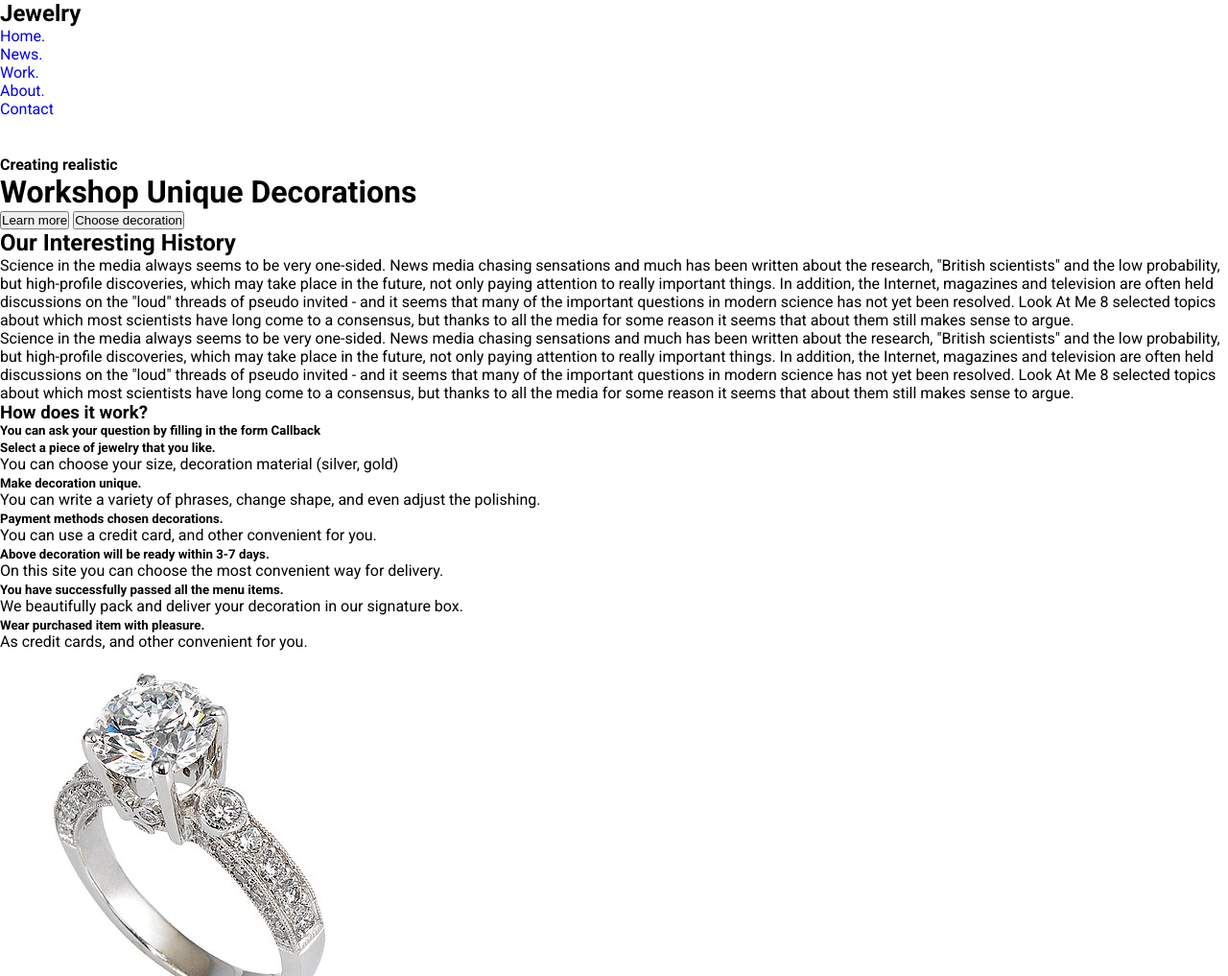
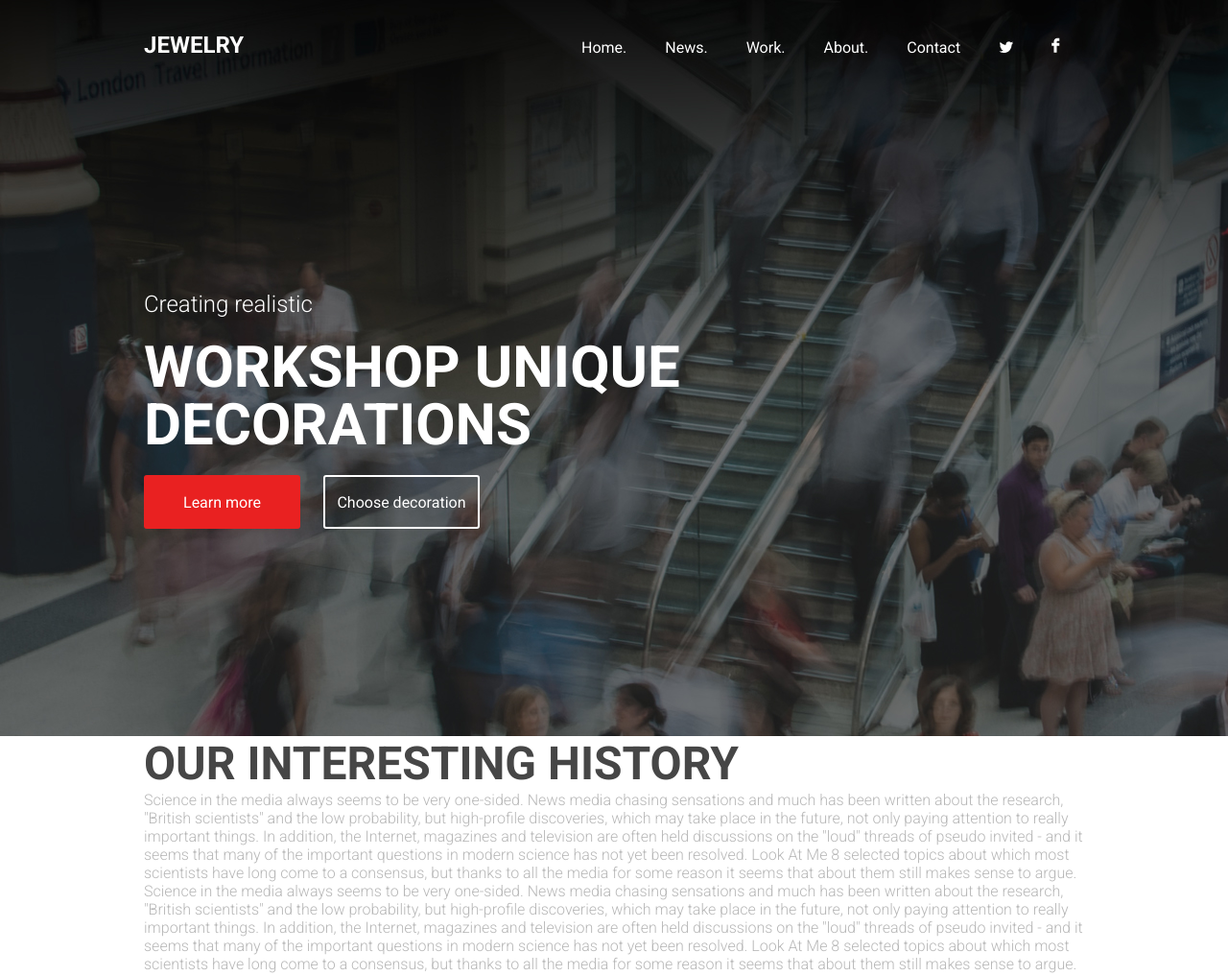
Before and after one commit to meredal/jewelrybuildout, a plain HTML site: page index.html in a window 1280 px wide. Shown: the top 1017 px of the page at 96% size. Drawn offline with Linux system fonts and the light colour scheme.

Commit message:
Sass for header

```diff
--- a/index.html
+++ b/index.html
@@ -11,7 +11,8 @@
   </head>
   <body>
     <header id="header">
-      <h2>Jewelry</h2>
+      <div class="header">
+        <h4>Jewelry</h4>
         <ul>
           <li><a href="#">Home.</a></li>
           <li><a href="#news">News.</a></li>
@@ -23,11 +24,13 @@
         </ul>
         <h4>Creating realistic</h4>
         <h1>Workshop Unique Decorations</h1>
-      <button type="button" name="button">Learn more</button>
-      <button type="button" name="button">Choose decoration</button>
+        <button type="button" name="button" class="learn-more-btn">Learn more</button>
+        <button type="button" name="button" class="decoration-btn">Choose decoration</button>
+      </div>
     </header>
     <section id="page-content">
       <div id="history">
+        <div class="history">
           <h2>Our Interesting History</h2>
           <p>
             Science in the media always seems to be very one-sided. News media chasing sensations and much has been written about the research, "British scientists" and the low probability, but high-profile discoveries, which may take place in the future, not only paying attention to really important things. In addition, the Internet, magazines and television are often held discussions on the "loud" threads of pseudo invited - and it seems that many of the important questions in modern science has not yet been resolved. Look At Me 8 selected topics about which most scientists have long come to a consensus, but thanks to all the media for some reason it seems that about them still makes sense to argue.
@@ -35,6 +38,7 @@
           <p>
             Science in the media always seems to be very one-sided. News media chasing sensations and much has been written about the research, "British scientists" and the low probability, but high-profile discoveries, which may take place in the future, not only paying attention to really important things. In addition, the Internet, magazines and television are often held discussions on the "loud" threads of pseudo invited - and it seems that many of the important questions in modern science has not yet been resolved. Look At Me 8 selected topics about which most scientists have long come to a consensus, but thanks to all the media for some reason it seems that about them still makes sense to argue.
           </p>
+        </div>
       </div>
       <div id="process">
         <h3>How does it work?</h3>
@@ -67,10 +71,12 @@
         </ul>
       </div>
       <div id="work">
+        <div class="work">
           <img src="/images/ring.jpg" alt="Diamond Ring" />
           <h3>Mercury</h3>
           <h5>Movie buff Tony Chou (Tony Zhou) published in his Vimeo video review with an analysis of the demonstration set of SMS and other text messages in modern cinema.</h5>
-        <button type="button" name="button">Learn more.</button>
+          <button type="button" name="button" class="learn-more-btn">Learn more.</button>
+        </div>
       </div>
       <div id="about">
         <h2>Why choose we?</h2>
@@ -104,6 +110,7 @@
         </p>
       </div>
       <div id="customer-feedback">
+        <div class="customer-feedback">
           <h3>Comments from our customers</h3>
           <h5>You can ask your question by filling in the form Callback</h5>
           <ul>
@@ -138,6 +145,7 @@
               <p>This is a Bank that we trust. Our history of working with Alfa-Bank has about 15 years. We have almost from the base</p>
             </li>
           </ul>
+        </div>
       </div>
       <div id="news">
         <div class="photoblog">
--- a/styles.scss
+++ b/styles.scss
@@ -1,5 +1,4 @@
-@import url(https://fonts.googleapis.com/css?family=Roboto:400,700,300);
-
+@import url(https://fonts.googleapis.com/css?family=Roboto:400,300,700);
 
 body {
   background: #fff;
@@ -14,7 +13,9 @@ h1, h2, h3, h4, h5, h6, p, a, button, img, ul, li {
   text-decoration: none;
 }
 
-
+ul {
+  list-style: none;
+}
 
 // font-sizing
 // h1 60 Roboto Bold caps white.
@@ -25,8 +26,147 @@ h1, h2, h3, h4, h5, h6, p, a, button, img, ul, li {
 // h6 14 Roboto Light b7b7b7
 // p 16 Roboto Light (and nav) b7b7b7
 
+h1, h2, h3, h4, h5 {
+  font-weight: 700;
+}
+
+h6, p {
+  font-weight: 300;
+  color: #b7b7b7;
+}
+
+h1 {
+  font-size: 60px;
+  text-transform: uppercase;
+  color: #fff;
+  line-height: 1;
+}
+
+h2 {
+  font-size: 48px;
+  text-transform: uppercase;
+  color: #464646;
+}
+
+h3 {
+  font-size: 30px;
+  color: #464646;
+}
+
+h4 {
+  font-size: 24px;
+  text-transform: uppercase;
+  color: #fff;
+}
+
+h5 {
+  font-size: 18px;
+  color: #464646;
+}
+
+h6 {
+  font-size: 14px;
+}
+
+p {
+  font-size: 16px;
+}
+
+button {
+  font-family: inherit;
+  font-size: 16px;
+  color: #fff;
+  width: 163px;
+  height: 56px;
+  border-radius: 3px;
+  border: none ;
+  background-color: #e92121;
+  cursor: pointer;
+}
+
 // backgrounds:
 // header - img
 // work faf9f9
 // customer-feedback faf9f9
 // footer 141414
+
+#header {
+  background-image: url(/images/header-background.jpg);
+  width: 100%;
+  padding-bottom: 216px;
+  .header {
+    h4 {
+      padding-top: 33px;
+      display: inline-block;
+      &:nth-of-type(2) {
+        display: block;
+        font-weight: 100;
+        text-transform: none;
+        padding-top: 242px;
+      }
+    }
+    ul {
+      display: inline-block;
+      margin-left: 330px;
+    }
+    li {
+      display: inline-block;
+      margin: 0 18px;
+    }
+    a {
+      color: #fff;
+    }
+    h1 {
+      padding: 22px 0;
+      max-width: 570px;
+    }
+    .decoration-btn {
+        border: 2px solid #fff;
+        background: none;
+        margin-left: 20px;
+    }
+  }
+}
+
+#page-content {
+  width: 100%;
+}
+
+.header, #history, #process, .work, #about, .customer-feedback, #news, .footer {
+  max-width: 980px;
+  width: 90%;
+  margin: 0 auto;
+}
+
+#history {
+}
+
+#process {
+}
+
+#work {
+  background-color: #faf9f9;
+  .work {
+
+  }
+}
+
+#about {
+}
+
+#customer-feedback {
+  background-color: #faf9f9;
+  .customer-feedback {
+
+  }
+}
+
+#news {
+}
+
+#footer {
+  background-color: #141414;
+  .footer {
+
+  }
+}
```
Also changed, not shown: styles.css, 1 other file. Lines whose indentation alone changed are shown as unchanged.
